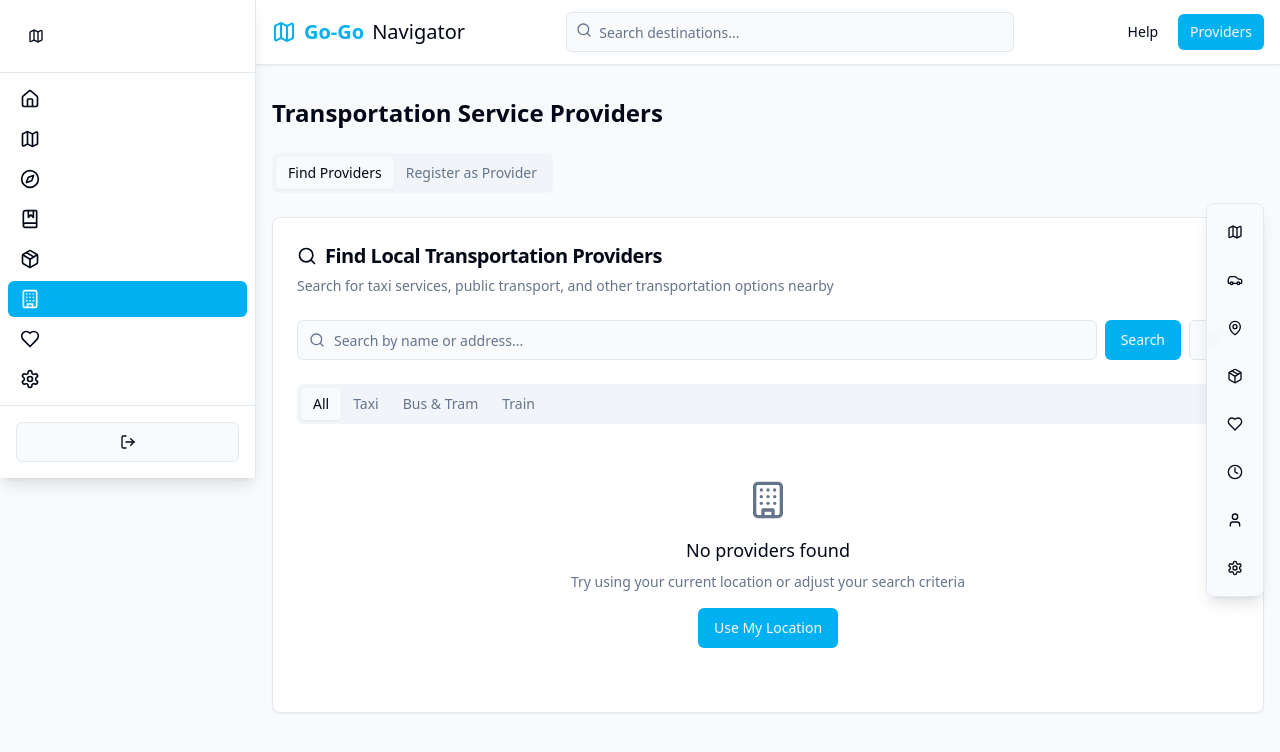
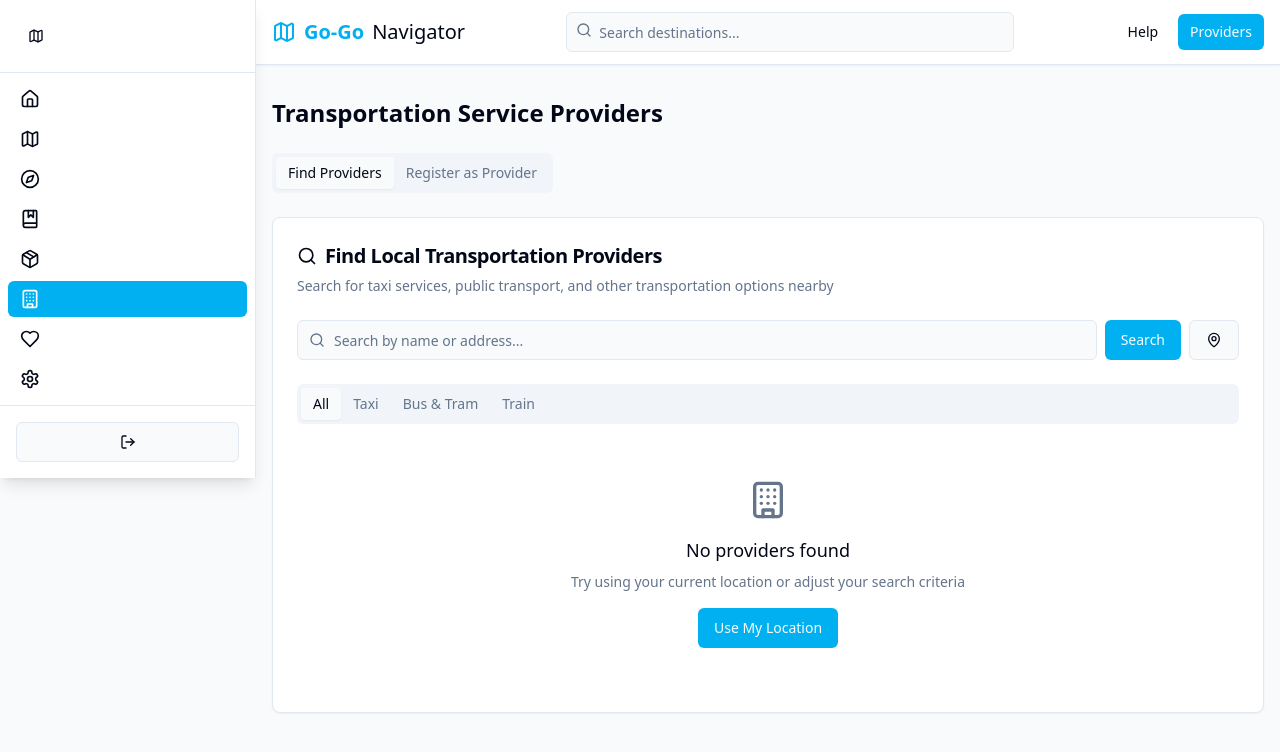
Before and after one commit to Boyov69/go-go-gadget-navigator, a React (Vite) app: page /suppliers in a window 1280 px wide. Shown: the top 752 px of the page. Built offline with nearby package versions, Linux system fonts and the light colour scheme.

Commit message:
Remove right sidebar
Remove the right sidebar component from the layout.

```diff
--- a/src/pages/Index.tsx
+++ b/src/pages/Index.tsx
@@ -14,7 +14,6 @@ import { Card, CardHeader, CardTitle, CardContent } from "@/components/ui/card";
 import GlobalCoverage from "@/components/GlobalCoverage";
 import LanguageSelector from "@/components/LanguageSelector";
 import DriverRating from "@/components/driver/DriverRating";
-import FloatingNavigation from "@/components/FloatingNavigation";
 import { useAuth } from "@/contexts/AuthContext";
 import { UserRole } from "@/services/auth";
 import { Button } from "@/components/ui/button";
@@ -113,9 +112,6 @@ const Index: React.FC = () => {
             onLanguageChange={handleLanguageChange}
           />
         </Navbar>
-
-        {/* Add FloatingNavigation component */}
-        <FloatingNavigation />
 
         <main className="flex-1 container mx-auto px-4 py-6 md:px-6 lg:px-8 pb-20 md:pb-6">
           {/* Quick Tools at the top - more visible */}
--- a/src/pages/Suppliers.tsx
+++ b/src/pages/Suppliers.tsx
@@ -6,7 +6,6 @@ import SupplierRegistration from "@/components/SupplierRegistration";
 import SupplierDashboard from "@/components/SupplierDashboard";
 import ProviderSearch from "@/components/ProviderSearch";
 import { Tabs, TabsContent, TabsList, TabsTrigger } from "@/components/ui/tabs";
-import FloatingNavigation from "@/components/FloatingNavigation";
 
 const Suppliers: React.FC = () => {
   const [sidebarOpen, setSidebarOpen] = React.useState(false);
@@ -22,9 +21,6 @@ const Suppliers: React.FC = () => {
 
       <div className="flex-1">
         <Navbar toggleSidebar={toggleSidebar} />
-
-        {/* Add FloatingNavigation component */}
-        <FloatingNavigation />
 
         <main className="container px-4 py-6 md:py-8 mx-auto animate-fade-in pb-20 md:pb-6">
           <h1 className="text-2xl font-bold mb-6">Transportation Service Providers</h1>
```
